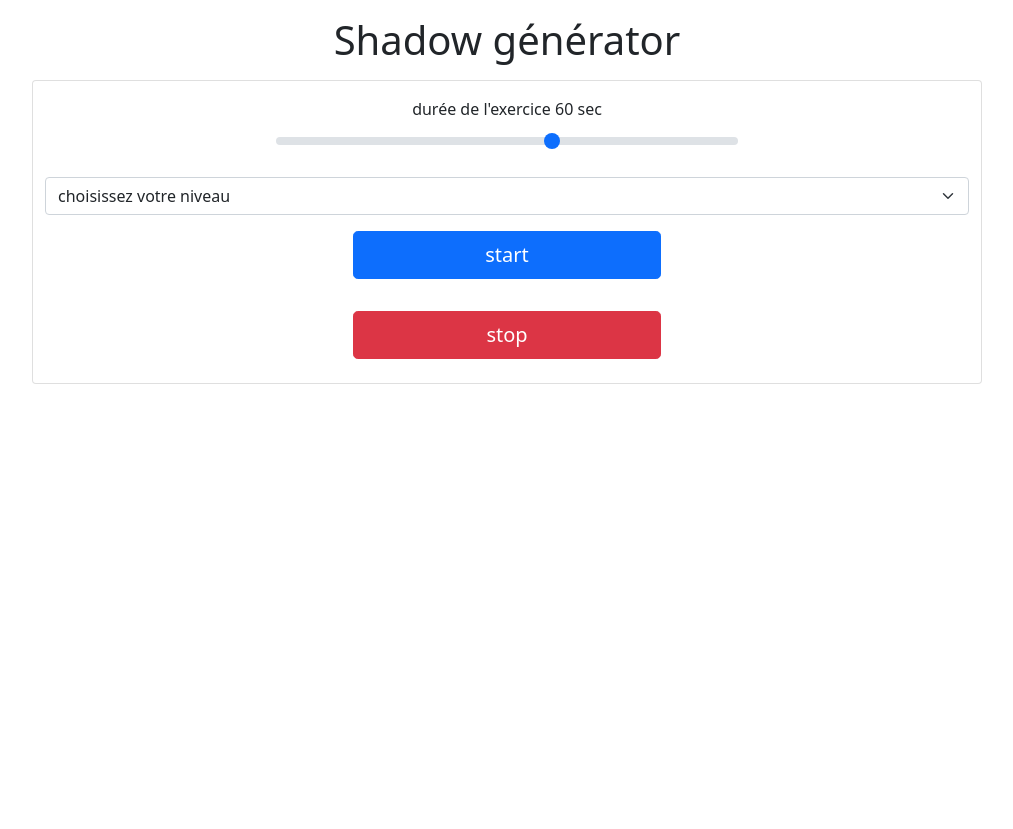
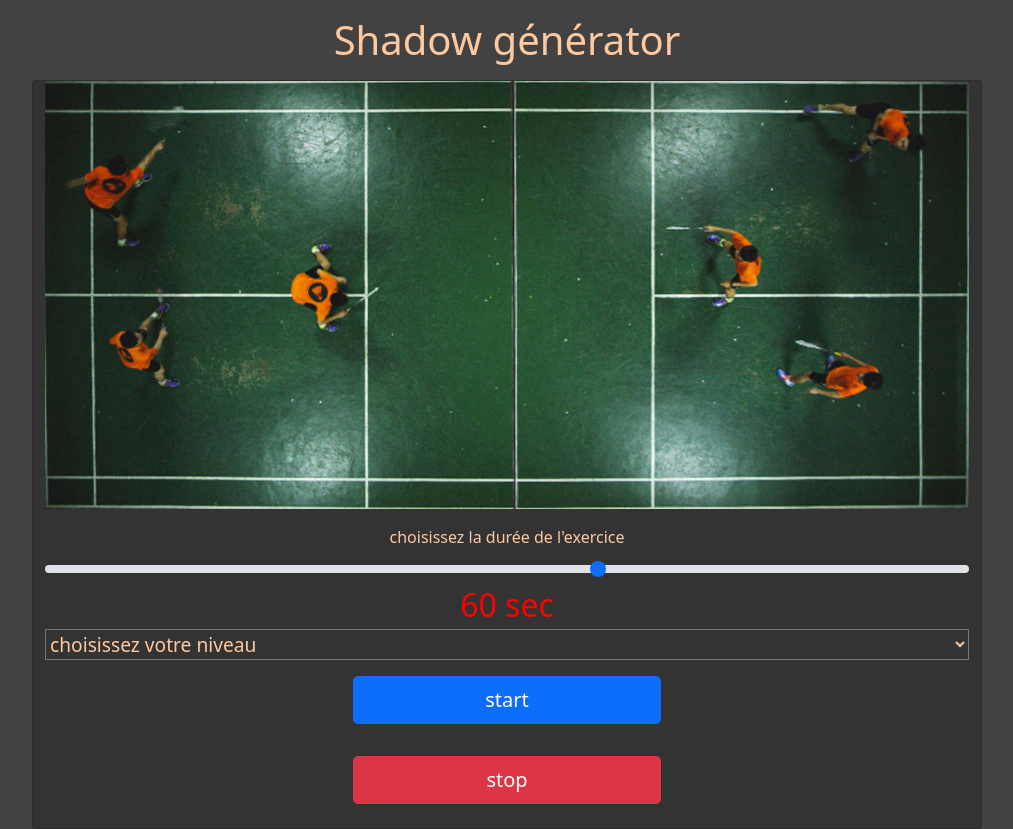
Before and after one commit to leeroynico/shadowBadmintonGenerator, a PHP site: page / in a window 1280 px wide. Shown: the whole page, without its empty margins (133-1146 px from the left). Before the commit the page ends 384 px from the top, so only its background shows below. Run offline with PHP 8.4, Linux system fonts and the light colour scheme.

Commit message:
add level feature

```diff
--- a/index.html
+++ b/index.html
@@ -17,16 +17,14 @@
     <div class="container">
       <div class="row">
         <h1 class="text-center my-3">Shadow générator</h1>
-        <div class="card col-10 container">
-          <!-- <img
+        <div class="card col-10 container" id="cardContainer">
+          <img
             src="image/BADMINTON-TRAINING.jpeg"
             alt="top-card"
             class="card-img-top"
-          /> -->
+          />
           <label for="range" class="form-label mx-auto mt-3">
-            durée de l'exercice
-            <span id="rangeResult">60</span>
-            sec
+            choisissez la durée de l'exercice
           </label>
           <input
             type="range"
@@ -36,14 +34,15 @@
             step="10"
             id="range"
           />
-          <select
-            class="form-select mt-4 col-10"
-            aria-label="Default select example"
-          >
+          <div class="text-center" id="timeParams">
+            <span id="rangeResult">60</span>
+            sec
+          </div>
+          <select id="intervalUser">
             <option selected>choisissez votre niveau</option>
-            <option value="1">tranquille</option>
-            <option value="2">chaud!!</option>
-            <option value="3">warrior</option>
+            <option value="5000">tranquille</option>
+            <option value="3000">chaud!!</option>
+            <option value="2000">warrior</option>
           </select>
           <button class="btn btn-primary col-4 my-3 mx-auto btn-lg" id="start">
             start
@@ -51,7 +50,7 @@
           <button id="stop" class="btn btn-danger col-4 my-3 mx-auto btn-lg">
             stop
           </button>
-          <h2 id="count" class="text-center"></h2>
+          <h1 id="count" class="text-center"></h1>
         </div>
       </div>
     </div>
--- a/script.js
+++ b/script.js
@@ -1,6 +1,7 @@
 const start = document.getElementById("start");
 const stopit = document.getElementById("stop");
 const range = document.getElementById("range");
+const intervalUser = document.getElementById("intervalUser");
 const talk = new SpeechSynthesisUtterance();
 
 function getRandomArbitrary(min, max) {
@@ -17,7 +18,10 @@ range.addEventListener("input", () => {
   document.getElementById("rangeResult").innerHTML = range.value;
   timeToTrain = range.value * 100;
   chronometre = range.value;
-  console.log(timeToTrain);
+});
+intervalUser.addEventListener("input", () => {
+  intervalles = intervalUser.value;
+  console.log(intervalles);
 });
 
 function speak() {
--- a/style.css
+++ b/style.css
@@ -1,3 +1,19 @@
-#range {
-  width: 50%;
+body {
+  background-color: #424242;
+  color: rgb(255, 201, 160);
 }
+
+#cardContainer {
+  background-color: #333;
+}
+
+#timeParams {
+  color: red;
+  font-size: 2em;
+}
+
+select {
+  background: #333;
+  color: rgb(255, 201, 160);
+  font-size: 1.2em;
+}
```
Also changed, not shown: 1 other file.
